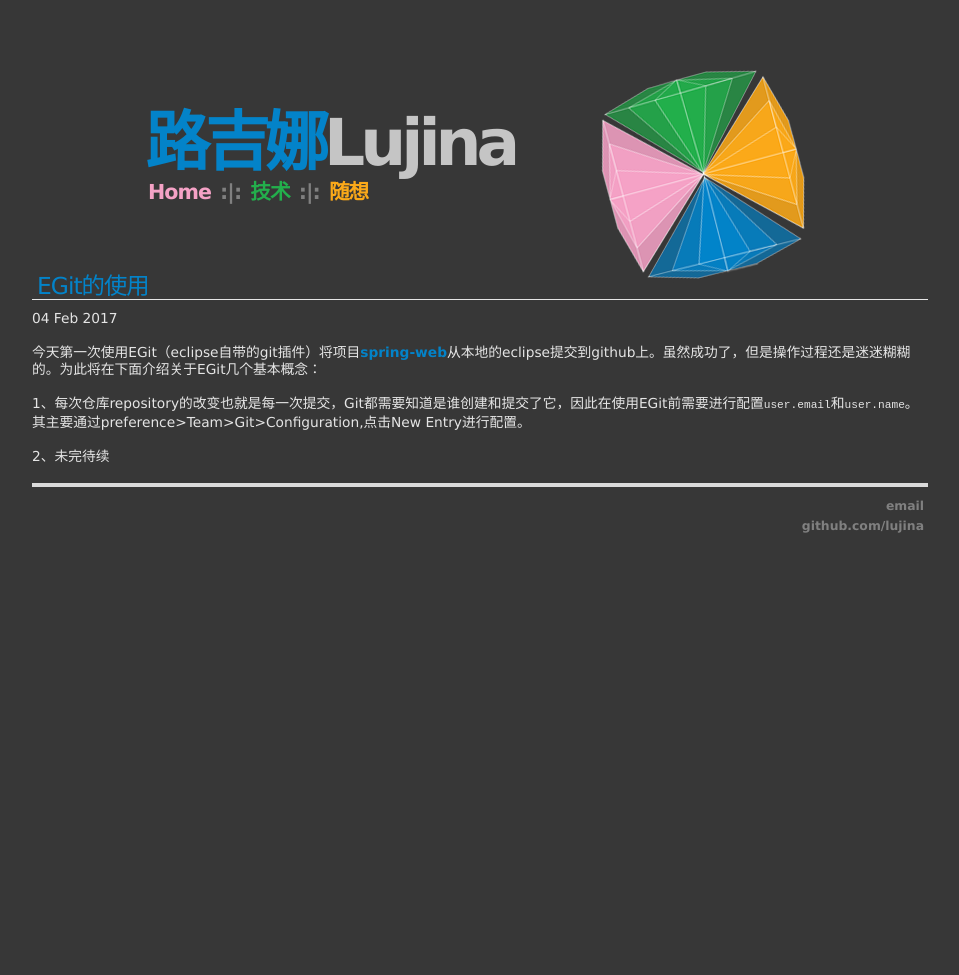
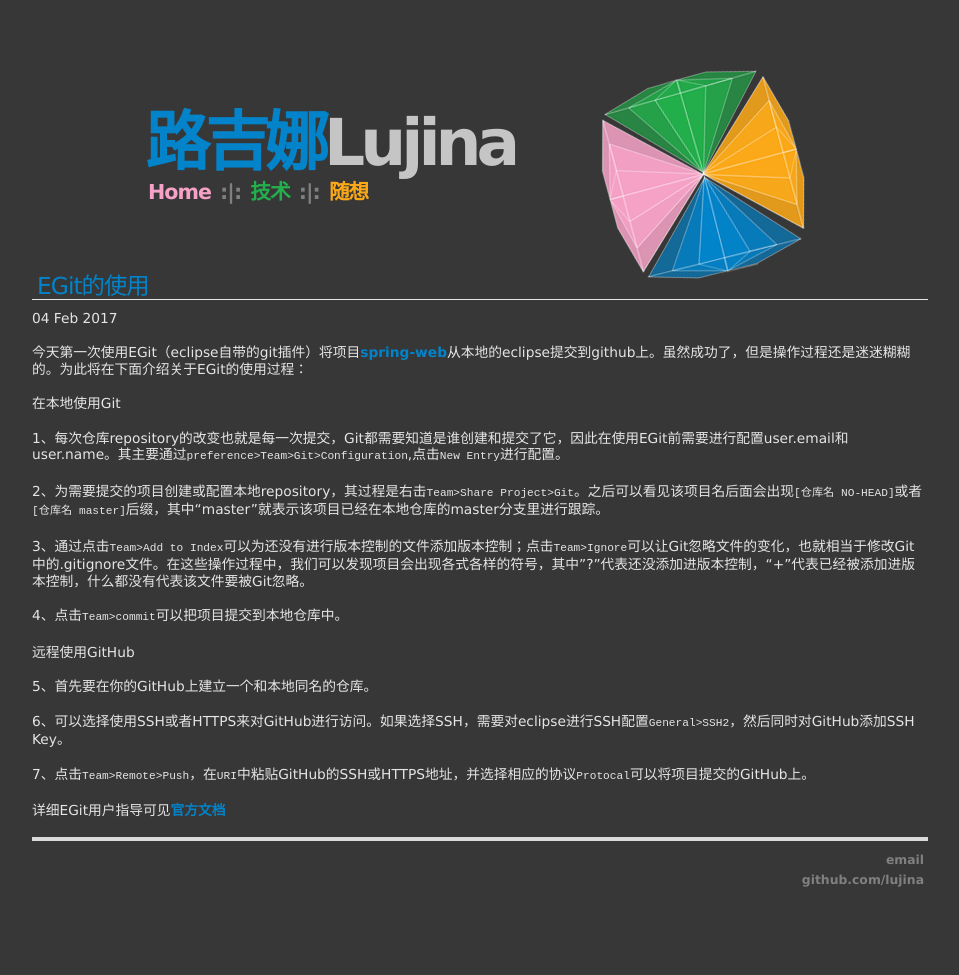
Before and after one commit to lujina/lujina.github.io, a Jekyll site: the page built from blog/_posts/2017-02-04-use-EGit.md, in a window 1280 px wide. Shown: the whole page, without its empty margins (160-1119 px from the left). Built offline with Jekyll 4.4.1, drawn with Linux system fonts in a browser that asks for light colours; before the commit the page ends 900 px from its top, so only the background shows below that.

Commit message:
Update 2017-02-04-use-EGit.md

```diff
--- a/blog/_posts/2017-02-04-use-EGit.md
+++ b/blog/_posts/2017-02-04-use-EGit.md
@@ -4,8 +4,24 @@ title: EGit的使用
 date: 2017-02-04
 ---
 
-今天第一次使用EGit（eclipse自带的git插件）将项目[spring-web](https://github.com/lujina/spring-web)从本地的eclipse提交到github上。虽然成功了，但是操作过程还是迷迷糊糊的。为此将在下面介绍关于EGit几个基本概念：
+今天第一次使用EGit（eclipse自带的git插件）将项目[spring-web](https://github.com/lujina/spring-web)从本地的eclipse提交到github上。虽然成功了，但是操作过程还是迷迷糊糊的。为此将在下面介绍关于EGit的使用过程：
 
-1、每次仓库repository的改变也就是每一次提交，Git都需要知道是谁创建和提交了它，因此在使用EGit前需要进行配置<code>user.email</code>和<code>user.name</code>。其主要通过preference>Team>Git>Configuration,点击New Entry进行配置。
+在本地使用Git
 
-2、未完待续
+1、每次仓库repository的改变也就是每一次提交，Git都需要知道是谁创建和提交了它，因此在使用EGit前需要进行配置user.email和user.name。其主要通过<code>preference>Team>Git>Configuration</code>,点击<code>New Entry</code>进行配置。
+
+2、为需要提交的项目创建或配置本地repository，其过程是右击<code>Team>Share Project>Git</code>。之后可以看见该项目名后面会出现<code>[仓库名 NO-HEAD]</code>或者<code>[仓库名 master]</code>后缀，其中“master”就表示该项目已经在本地仓库的master分支里进行跟踪。
+
+3、通过点击<code>Team>Add to Index</code>可以为还没有进行版本控制的文件添加版本控制；点击<code>Team>Ignore</code>可以让Git忽略文件的变化，也就相当于修改Git中的.gitignore文件。在这些操作过程中，我们可以发现项目会出现各式各样的符号，其中"?”代表还没添加进版本控制，“+”代表已经被添加进版本控制，什么都没有代表该文件要被Git忽略。
+
+4、点击<code>Team>commit</code>可以把项目提交到本地仓库中。
+
+远程使用GitHub
+
+5、首先要在你的GitHub上建立一个和本地同名的仓库。
+
+6、可以选择使用SSH或者HTTPS来对GitHub进行访问。如果选择SSH，需要对eclipse进行SSH配置<code>General>SSH2</code>，然后同时对GitHub添加SSH Key。
+
+7、点击<code>Team>Remote>Push</code>，在<code>URI</code>中粘贴GitHub的SSH或HTTPS地址，并选择相应的协议<code>Protocal</code>可以将项目提交的GitHub上。
+
+详细EGit用户指导可见[官方文档](http://wiki.eclipse.org/EGit/User_Guide)
```
